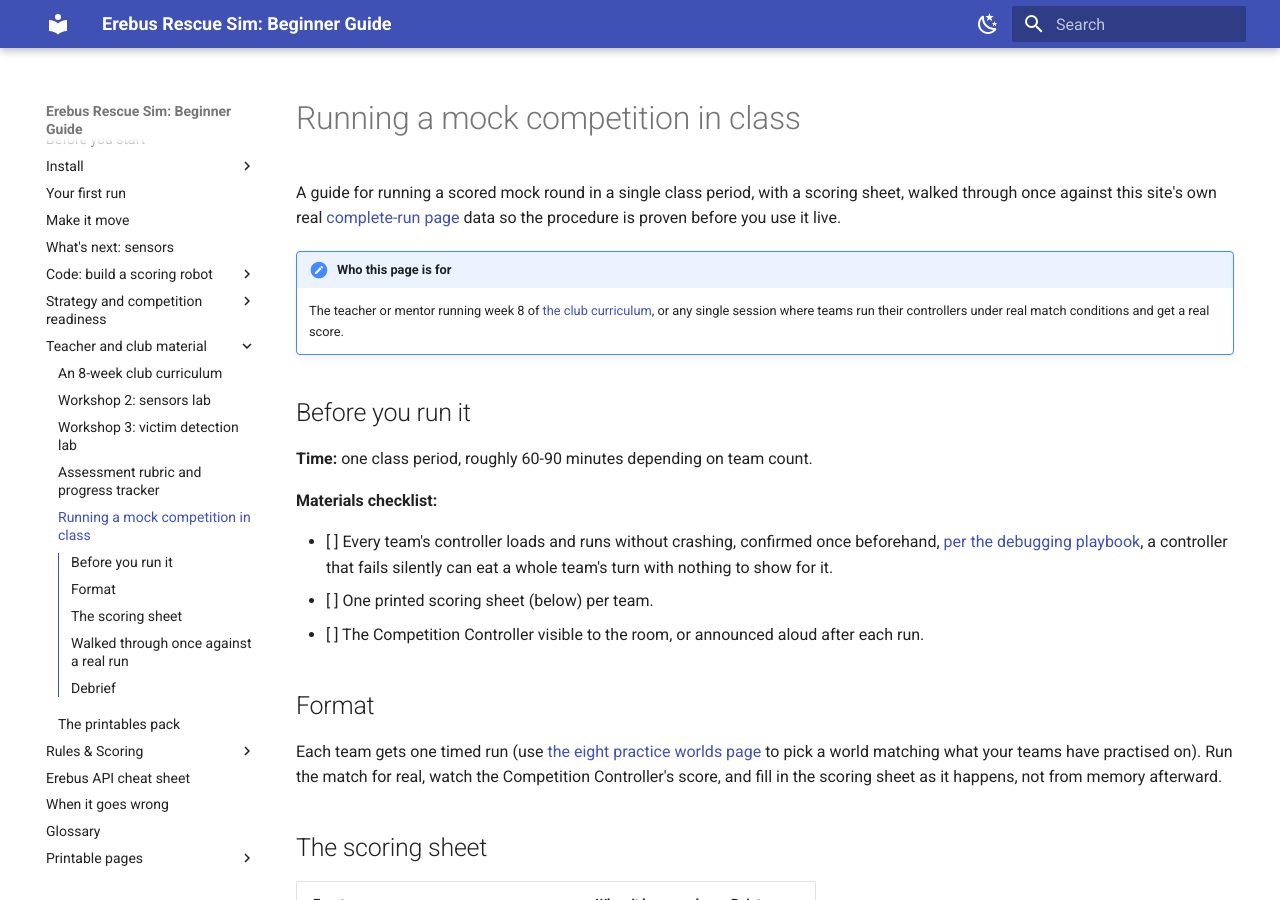
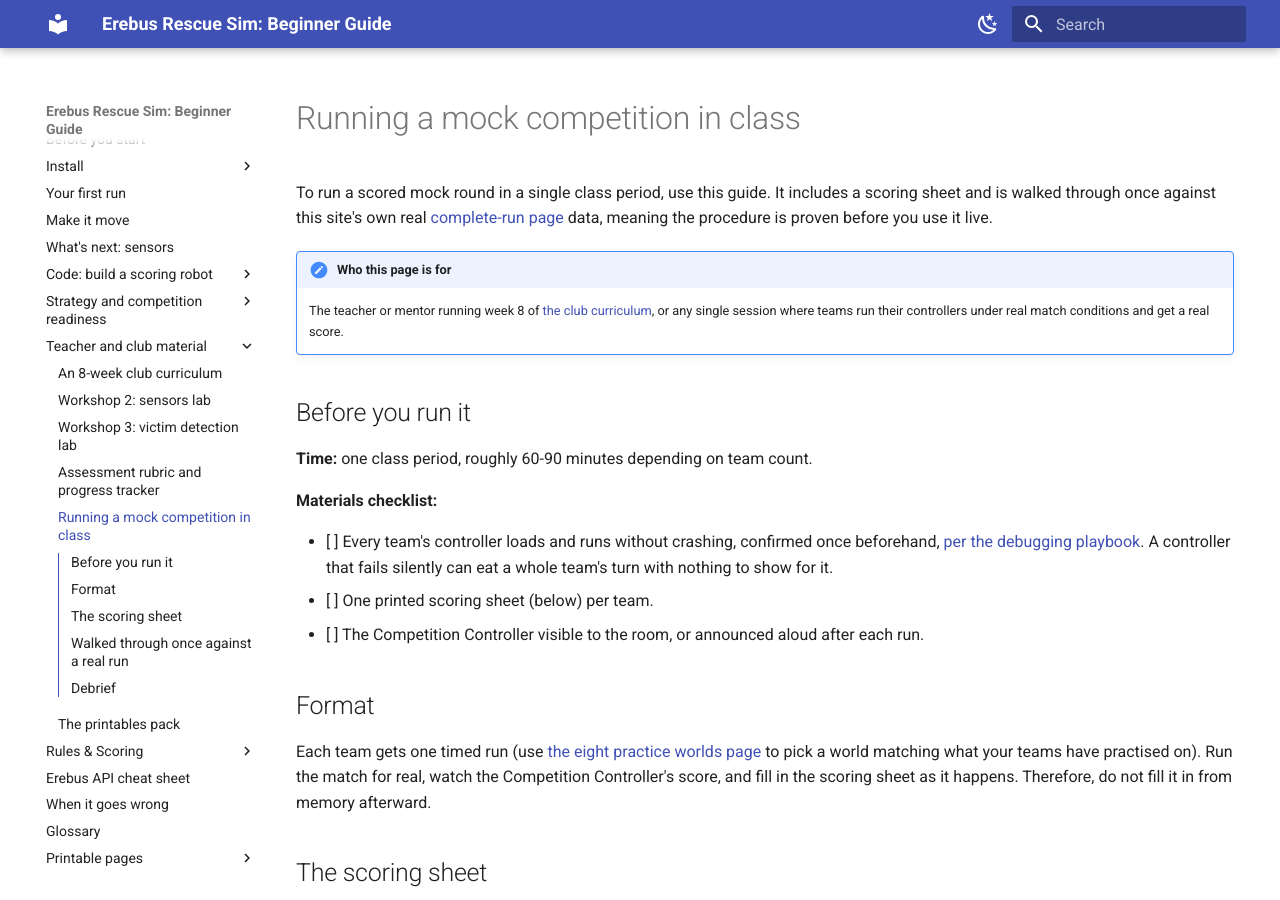
Before and after one commit to talkingj/rcja-rescue-sim-resources, an MkDocs documentation site: the page built from docs/mock-competition.md, in a window 1280 px wide and 900 px high. Built offline with MkDocs 1.6.1 and Material for MkDocs 9.7.7, drawn with Linux system fonts in a browser that asks for light colours; some of the changed text lies outside the part shown.

Commit message:
style: rewrite remaining 6 pages in guide voice
api-cheat-sheet.md: Spelling US->AU 1 (Behavior->behaviour). Connector added: 1.
cognitive-target-decoder.md: Spelling US->AU 6 (color/Color/colors/center). Under 400w, no connector floor.
glossary.md: Spelling US->AU 2 (colors, color). Splice fixed: 1. Connector added: 1. Purpose-first opener: 1.
mock-competition.md: Connector added: 1 (partially edited by prior agent, finished).
rules-quiz.md: Spelling US->AU 3 (color x2, center). Splice fixed: 1. Connector added: 1. Purpose-first opener: 1. (partially edited by prior agent, finished).
scoring-cheat-sheet.md: Spelling US->AU 6 (Color/color/colors/center x2). Connector added: 1.
Preservation gate: pass on all (code blocks, numbers, links, admonitions intact).

```diff
--- a/docs/mock-competition.md
+++ b/docs/mock-competition.md
@@ -1,8 +1,8 @@
 # Running a mock competition in class
 
-A guide for running a scored mock round in a single class period, with a scoring sheet, walked
-through once against this site's own real [complete-run page](code-complete-run.md) data so the
-procedure is proven before you use it live.
+To run a scored mock round in a single class period, use this guide. It includes a scoring sheet
+and is walked through once against this site's own real [complete-run
+page](code-complete-run.md) data, meaning the procedure is proven before you use it live.
 
 !!! note "Who this page is for"
     The teacher or mentor running week 8 of [the club curriculum](club-curriculum.md), or any single
@@ -15,7 +15,7 @@ procedure is proven before you use it live.
 **Materials checklist:**
 
 - [ ] Every team's controller loads and runs without crashing, confirmed once beforehand, [per the
-      debugging playbook](debugging-playbook.md), a controller that fails silently can eat a whole
+      debugging playbook](debugging-playbook.md). A controller that fails silently can eat a whole
       team's turn with nothing to show for it.
 - [ ] One printed scoring sheet (below) per team.
 - [ ] The Competition Controller visible to the room, or announced aloud after each run.
@@ -24,7 +24,8 @@ procedure is proven before you use it live.
 
 Each team gets one timed run (use [the eight practice worlds page](practice-worlds.md) to pick a
 world matching what your teams have practised on). Run the match for real, watch the Competition
-Controller's score, and fill in the scoring sheet as it happens, not from memory afterward.
+Controller's score, and fill in the scoring sheet as it happens. Therefore, do not fill it in from
+memory afterward.
 
 ## The scoring sheet
 
@@ -80,7 +81,7 @@ bonus, all on one sheet.
 
 - Compare each team's sheet against [the point-value table](rules-scoring.md#point-values) and
   confirm the arithmetic, not just the final number.
-- Ask each team to name one thing their sheet shows they should practise next, [the debugging
+- Ask each team to name one thing their sheet shows they should practise next. [The debugging
   playbook](debugging-playbook.md) and [costly mistakes page](costly-mistakes.md) are good places to
   point them.
 
```
Also changed, not shown: docs/api-cheat-sheet.md (+4 -3 lines), docs/cognitive-target-decoder.md (+4 -4 lines), docs/glossary.md (+6 -6 lines), docs/rules-quiz.md (+9 -8 lines), docs/scoring-cheat-sheet.md (+5 -5 lines).
